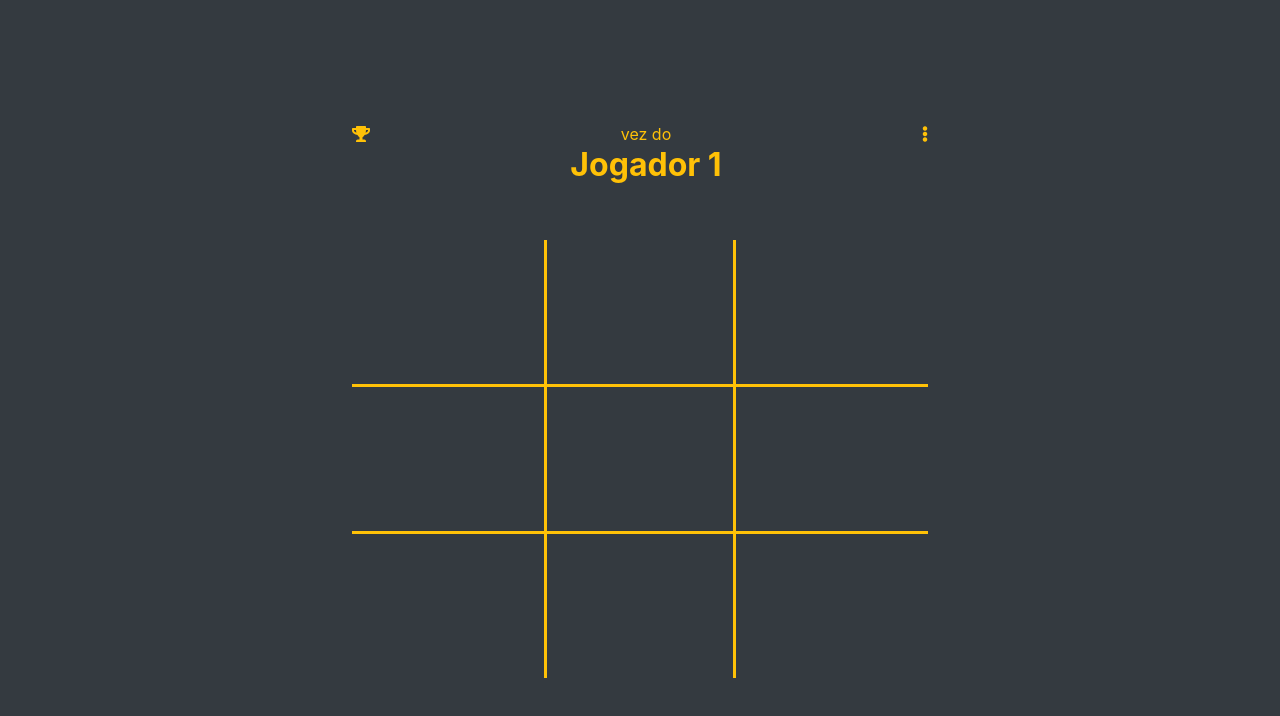
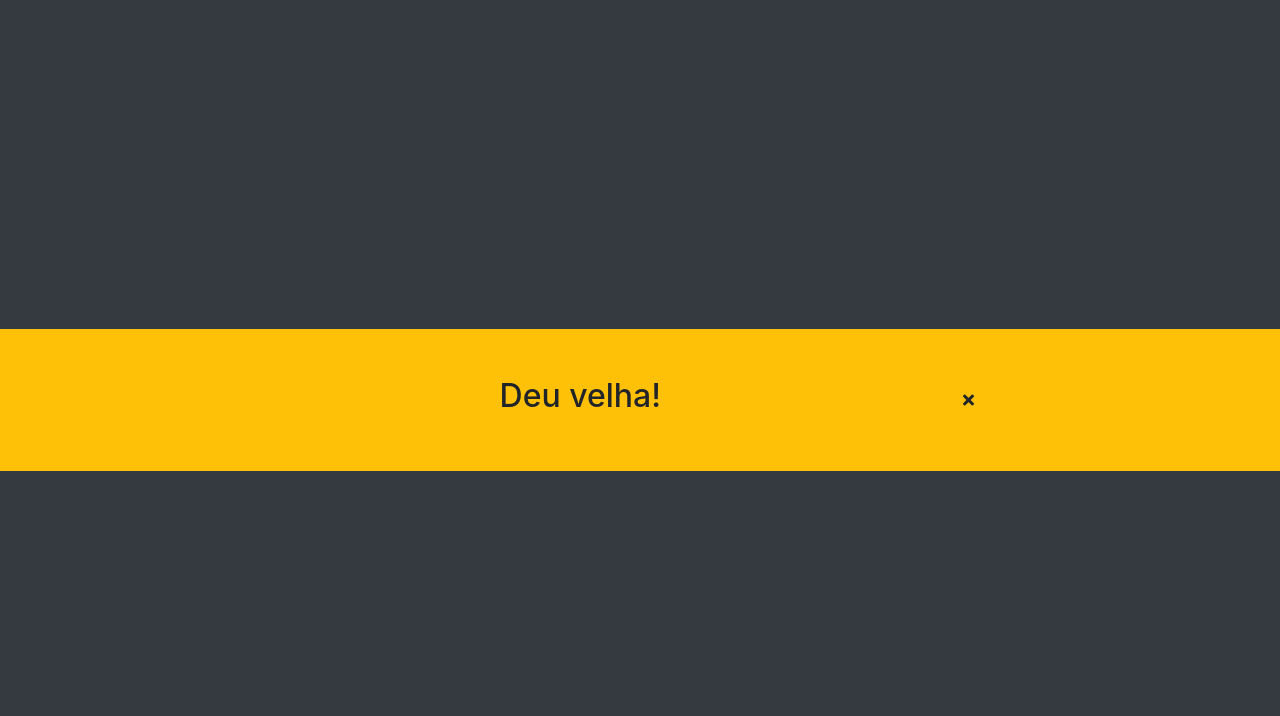
Before and after one commit to EdreiFernandes/jogo-da-velha, a Vue app in the folder browser-game/: page / in a window 1280 px wide. Shown: the top 716 px of the page. Built offline with nearby package versions, Linux system fonts and the light colour scheme.

Commit message:
Mostrando resultado da partida

```diff
--- a/browser-game/src/App.vue
+++ b/browser-game/src/App.vue
@@ -2,16 +2,8 @@
   <div id="app">
     <div class="position-absolute d-table w-100 h-100">
         <div class="d-table-cell align-middle">
-            <div class="container w-board text-center">
-                <div id="cabealho" class="row justify-content-between mb-5">
-                    <a class="text-warning" data-toggle="modal" data-target="#placarModal" title="Placar">
-                        <i class="fas fa-trophy"></i>
-                    </a>
-                    <div class="text-warning">vez do<h2><b>Jogador {{ playerTurn }}</b></h2></div>
-                    <a class="text-warning" data-toggle="modal" data-target="#menuModal" title="Menu">
-                        <i class="fas fa-ellipsis-v"></i>
-                    </a>
-                </div>
+            <div v-if="playing" id="gameboard" class="container w-board text-center">
+                <Header :playerTurn="playerTurn"></Header>
 
                 <div v-for="(gamerow, rowIndex) in gameboard" :key="rowIndex"
                     class="row tiktaktoe">
@@ -22,24 +14,15 @@
                     </div>
                 </div>
             </div>
-        </div>
-    </div>
 
-    <div class="modal fade" data-backdrop="static" id="resultadoModal" tabindex="-1" role="dialog"
-        aria-labelledby="resultadoModalLabel" aria-hidden="true">
-        <div class="modal-dialog modal-dialog-centered" role="document">
-            <div class="modal-content bg-warning">
-                <div class="row justify-content-center">
-                    <div class="col-md-6 col-10">
-                        <div class="modal-header">
-                            <button type="button" class="close" data-dismiss="modal" aria-label="Close" title="Fechar">
-                                <span aria-hidden="true">&times;</span>
-                            </button>
-                        </div>
+            <div v-else id="menu" class="bg-warning">
+                <div class="d-flex justify-content-center">
+                    <div class="row col-sm-7 my-5 justify-content-between">
+                        <h2 class="col-10 text-center">{{ result }}</h2>
 
-                        <div class="modal-body text-center">
-                            <h2>Deu velha!</h2>
-                        </div>
+                        <button type="buttom" class="btn btn-warning col-1" @click="hideMenu()">
+                            <i class="fas fa-times"></i>
+                        </button>
                     </div>
                 </div>
             </div>
@@ -109,13 +92,18 @@
 </template>
 
 <script>
+import Header from '@/components/Header.vue';
+
 export default {
   name: 'App',
   components: {
+      Header
   },
   data() {
       return {
+          playing: false,
           playerTurn: 1,
+          result: "Deu velha!",
           gameboard: [
           ['N','N','N'],
           ['N','N','N'],
@@ -130,9 +118,14 @@ export default {
           if(this.gameboard[row][col] == 'N'){
               this.gameboard[row][col] = this.player[this.playerTurn - 1].symbol;
               if(this.checkVictory()){
-                  alert("Player " + this.playerTurn + " Ganhou");
+                  this.result = "Player " + this.playerTurn + " ganhou!";
+                  this.showMenu();
+              }else if(this.checkDraw()){
+                  this.result = "Deu velha!";
+                  this.showMenu();
+              } else {
+                  this.playerTurn = this.playerTurn == 1 ? 2 : 1;
               }
-              this.playerTurn = this.playerTurn == 1 ? 2 : 1;
           }
       },
       checkVictory(){
@@ -165,6 +158,22 @@ export default {
               }
           }
           return false;
+      },
+      checkDraw(){
+          var emptyCells = 0;
+          for (let row = 0; row < 3; row++) {
+              for (let col = 0; col < 3; col++) {
+                  if(this.gameboard[row][col] == 'N') emptyCells++;
+              }
+          }
+
+          return emptyCells == 0;
+      },
+      showMenu(){
+          this.playing = false;
+      },
+      hideMenu(){
+          this.playing = true;
       }
   },
 }
@@ -197,20 +206,6 @@ export default {
     color: #2a2e3300;
 }
 
-.modal-dialog {
-  margin: 0;
-  max-width: 100%;
-}
-
-.modal-content {
-  border: none;
-  border-radius: 0px;
-}
-
-.modal-header {
-  border: none;
-}
-
 @media only screen and (max-width: 600px) {
   .w-board {
     width: 90%;
@@ -219,5 +214,4 @@ export default {
     font-size: 3rem;
   }
 }
-
 </style>
--- /dev/null
+++ b/browser-game/src/components/Header.vue
@@ -0,0 +1,26 @@
+<template>
+    <div id="cabealho" class="row justify-content-between mb-5">
+        <a class="text-warning" data-toggle="modal" data-target="#placarModal" title="Placar">
+            <i class="fas fa-trophy"></i>
+        </a>
+        <div class="text-warning">vez do<h2><b>Jogador {{ playerTurn }}</b></h2></div>
+        <a class="text-warning" data-toggle="modal" data-target="#menuModal" title="Menu">
+            <i class="fas fa-ellipsis-v"></i>
+        </a>
+    </div>
+</template>
+
+<script>
+    export default {
+        props: {
+            playerTurn: {
+                type: Number,
+                default: 0
+            },
+        },
+    }
+</script>
+
+<style lang="scss" scoped>
+
+</style>
```
